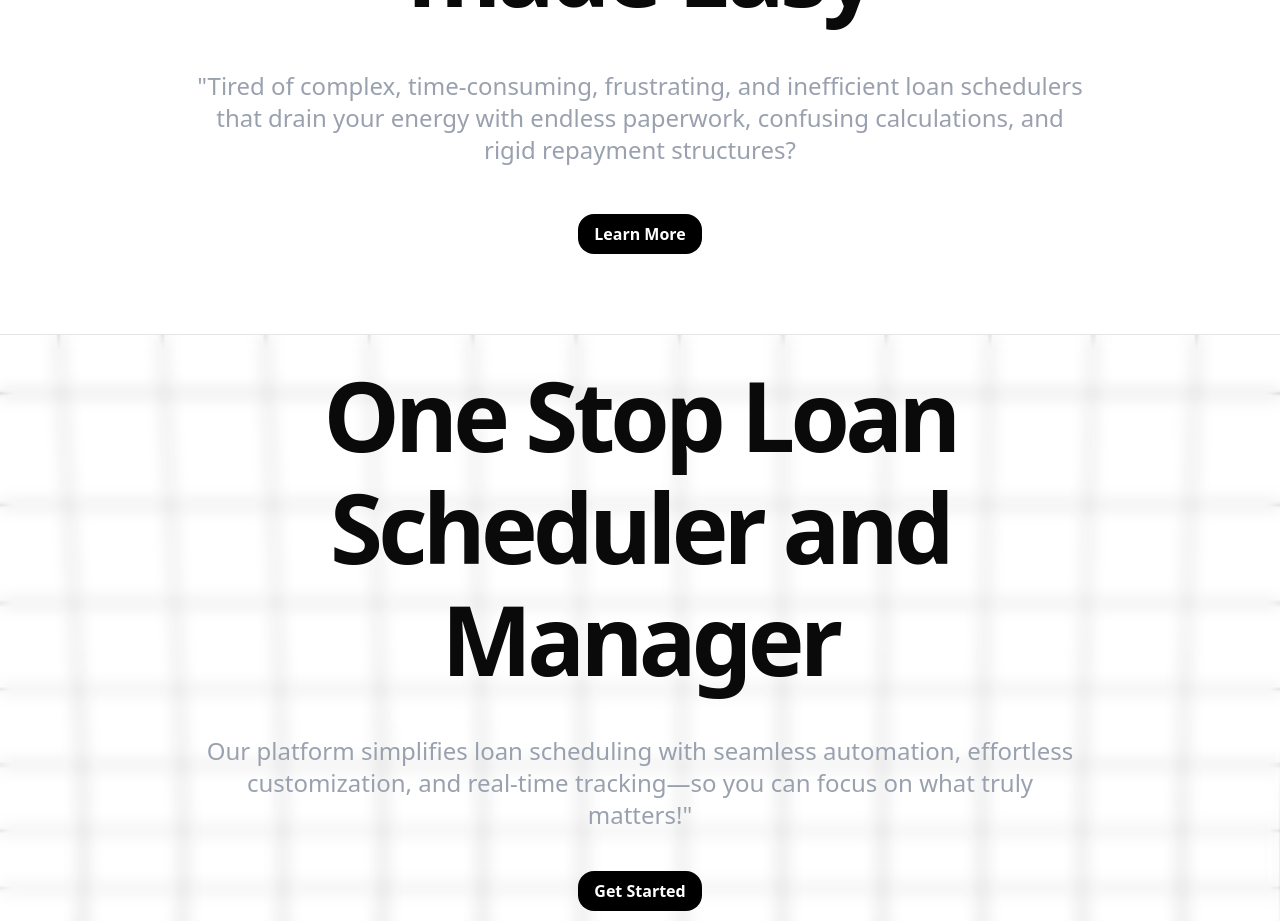
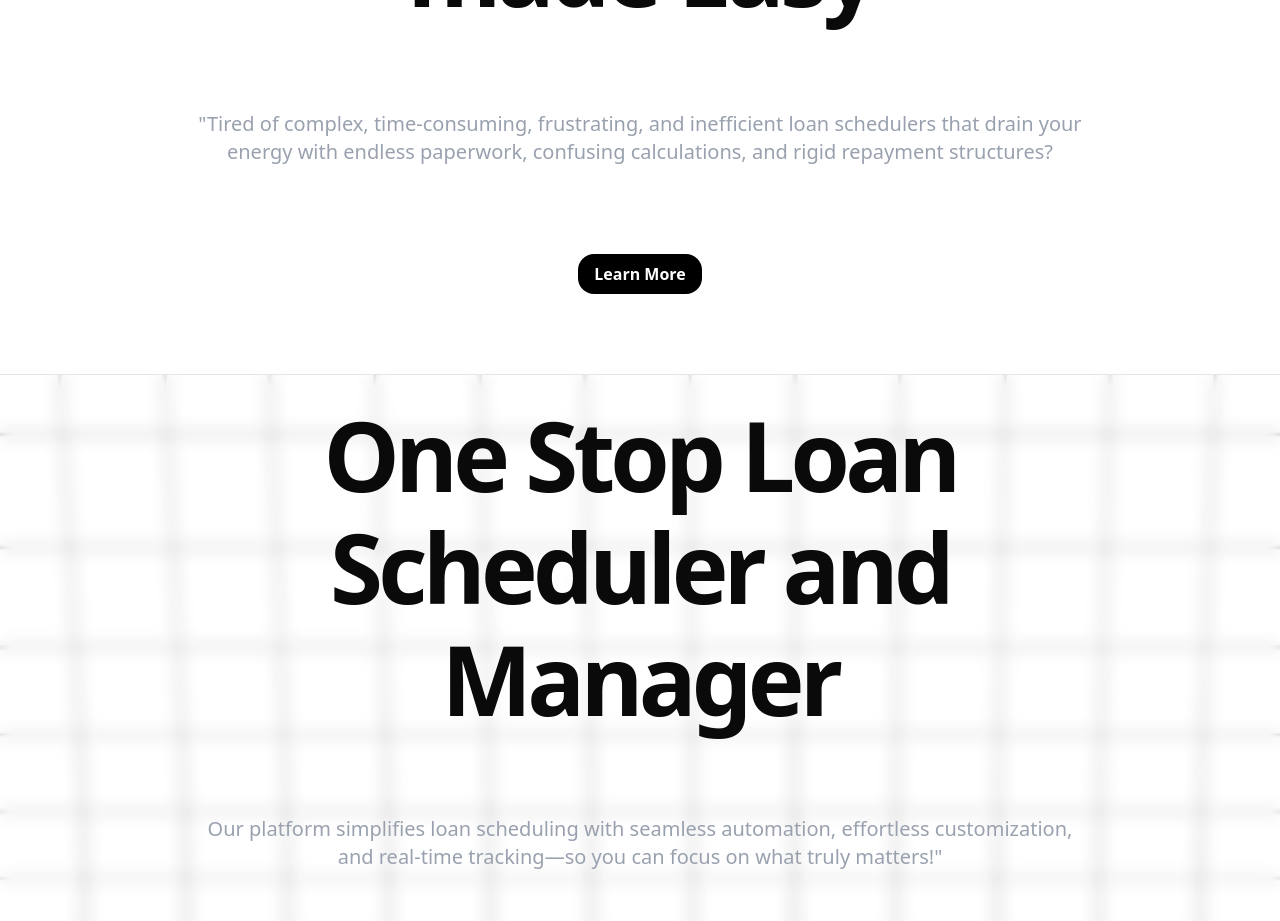
Before and after one commit to Bhargav16exd/loan-ui, a React (Vite) app: page / in a window 1280 px wide. Shown: the part 363-1284 px from the top of the page. Built offline with nearby package versions, Linux system fonts and the light colour scheme.

Commit message:
Production

```diff
--- a/src/pages/Landing.page.tsx
+++ b/src/pages/Landing.page.tsx
@@ -1,5 +1,6 @@
 import { Navbar } from "../components/Navbar";
-import HeroImage2 from "../assets/hero-image-3.jpg";
+import Hero from "../assets/hero-image.jpg"
+import HeroImage3 from "../assets/hero-image-3.jpg"
 import BgGrid from "../assets/bg-grid.avif"
 import { Footer } from "../components/Footer";
 import { Link } from "react-router-dom";
@@ -19,13 +20,13 @@ export function LandingPage(){
             }}
 
             className="flex flex-col justify-center items-center px-4 border-b ">
-            <div className="bg-white/10 backdrop-blur flex flex-col justify-center items-center px-4 w-screen">
+            <div className="bg-white/10 backdrop-blur flex flex-col justify-center items-center px-4 w-screen relative">
 
                     <h1 className="text-6xl font-semibold text-center my-10 tracking-tighter leading-14 md:text-8xl md:leading-22 md:max-w-4xl">
                         Loan Scheduling and Management made Easy
                     </h1>
 
-                    <p className="text-center text-xl text-gray-400 my-4 md:text-2xl md:max-w-4xl">
+                    <p className="text-center text-xl text-gray-400 my-4 md:my-14 md:text-xl md:max-w-4xl">
                     "Tired of complex, time-consuming, frustrating, and inefficient loan schedulers that drain your energy with endless paperwork, confusing calculations, and rigid repayment structures?
                     </p>
 
@@ -51,7 +52,7 @@ export function LandingPage(){
                         One Stop Loan Scheduler and Manager
                     </h1>
 
-                    <p className="text-center mb-10 text-xl text-gray-400 my-4 md:text-2xl md:max-w-4xl">
+                    <p className="text-center mb-10 text-xl text-gray-400 my-4 md:my-14 md:max-w-4xl">
                     Our platform simplifies loan scheduling with seamless automation, effortless customization, and real-time tracking—so you can focus on what truly matters!"
                     </p>
 
@@ -65,7 +66,7 @@ export function LandingPage(){
                             </Link>
                         </div>
 
-                        <img src={HeroImage2} alt="" className="rounded-2xl md:w-full  my-20 md:max-w-5xl "  />
+                        <img src={HeroImage3} alt="" className="rounded-2xl md:w-full  my-20 md:max-w-5xl "  />
 
                     </div>
 
```
